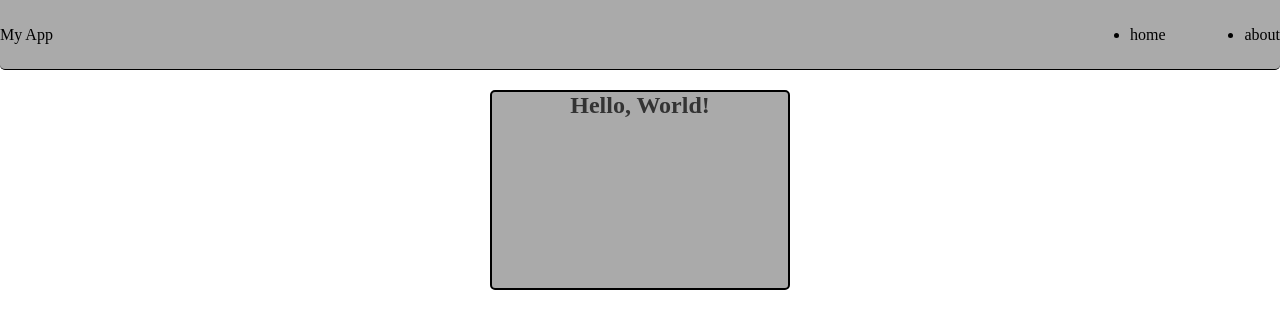
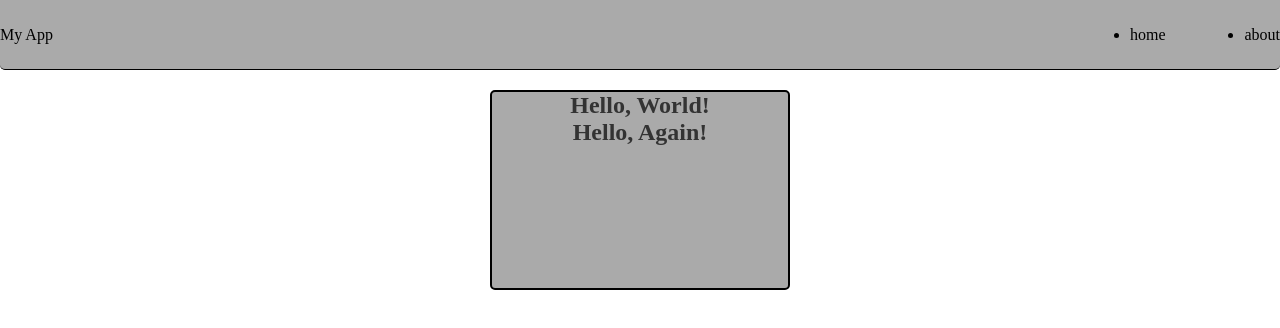
Before and after one commit to Ali7U/lap, a plain HTML site: page index.html in a window 1280 px wide. Drawn offline with Linux system fonts and the light colour scheme.

Commit message:
Update index.html

```diff
--- a/index.html
+++ b/index.html
@@ -22,6 +22,7 @@
 
     <div class="text">
       <h2>Hello, World!</h2>
+      <h2>Hello, Again!</h2>
     </div>
   </body>
 </html>
```
